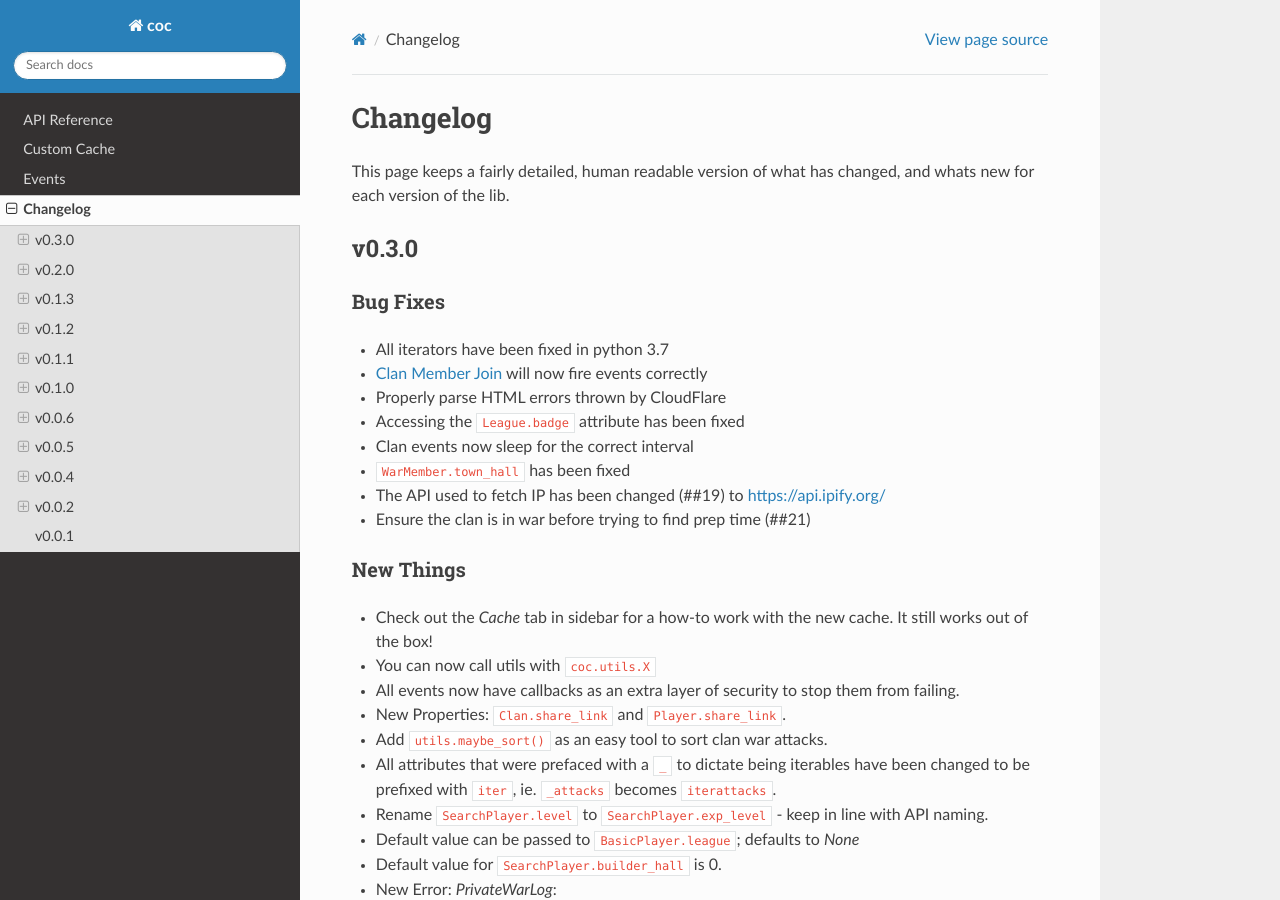
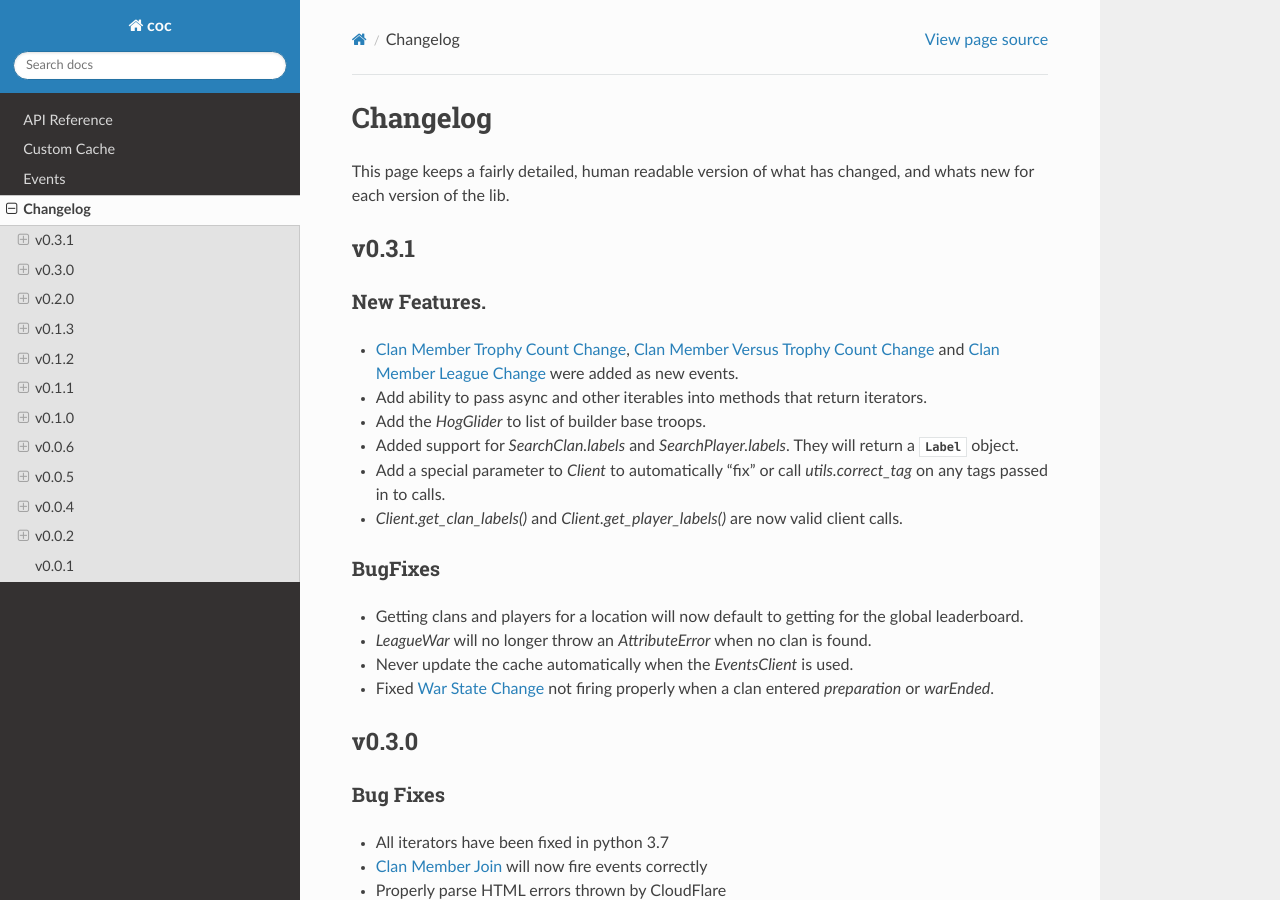
Before and after one commit to mathsman5133/coc.py, a Sphinx documentation site: the page built from docs/changelog.rst, in a window 1280 px wide and 900 px high. Built offline with Sphinx 7.4.7 and the Read the Docs theme 2.0.0, drawn with Linux system fonts in a browser that asks for light colours.

Commit message:
Version Bump to v0.3.1!

```diff
--- a/coc/__init__.py
+++ b/coc/__init__.py
@@ -8,7 +8,7 @@ A basic wrapper for the Clash of Clans API.
 :license: MIT, see LICENSE for more details.
 
 """
-__version__ = "0.3.0"
+__version__ = "0.3.1"
 
 from .cache import Cache, CacheConfig, DefaultCache, MaxSizeCache, TimeToLiveCache
 
--- a/docs/changelog.rst
+++ b/docs/changelog.rst
@@ -6,6 +6,25 @@ Changelog
 ===========
 This page keeps a fairly detailed, human readable version
 of what has changed, and whats new for each version of the lib.
+
+v0.3.1
+--------
+New Features.
+~~~~~~~~~~~~~~
+- :ref:`on_clan_member_trophy_change`, :ref:`on_clan_member_versus_trophy_change` and
+  :ref:`on_clan_member_league_change` were added as new events.
+- Add ability to pass async and other iterables into methods that return iterators.
+- Add the `HogGlider` to list of builder base troops.
+- Added support for `SearchClan.labels` and `SearchPlayer.labels`. They will return a :class:`~coc.Label` object.
+- Add a special parameter to `Client` to automatically "fix" or call `utils.correct_tag` on any tags passed in to calls.
+- `Client.get_clan_labels()` and `Client.get_player_labels()` are now valid client calls.
+
+BugFixes
+~~~~~~~~~~~~
+- Getting clans and players for a location will now default to getting for the global leaderboard.
+- `LeagueWar` will no longer throw an `AttributeError` when no clan is found.
+- Never update the cache automatically when the `EventsClient` is used.
+- Fixed :ref:`on_war_state_change` not firing properly when a clan entered `preparation` or `warEnded`.
 
 v0.3.0
 -------
--- a/setup.py
+++ b/setup.py
@@ -5,7 +5,7 @@ REQUIREMENTS = []
 with open(os.path.join(os.getcwd(), "requirements.txt")) as f:
     REQUIREMENTS = f.read().splitlines()
 
-VERSION = "0.3.0"
+VERSION = "0.3.1"
 
 README = ""
 with open("README.rst") as f:
```
